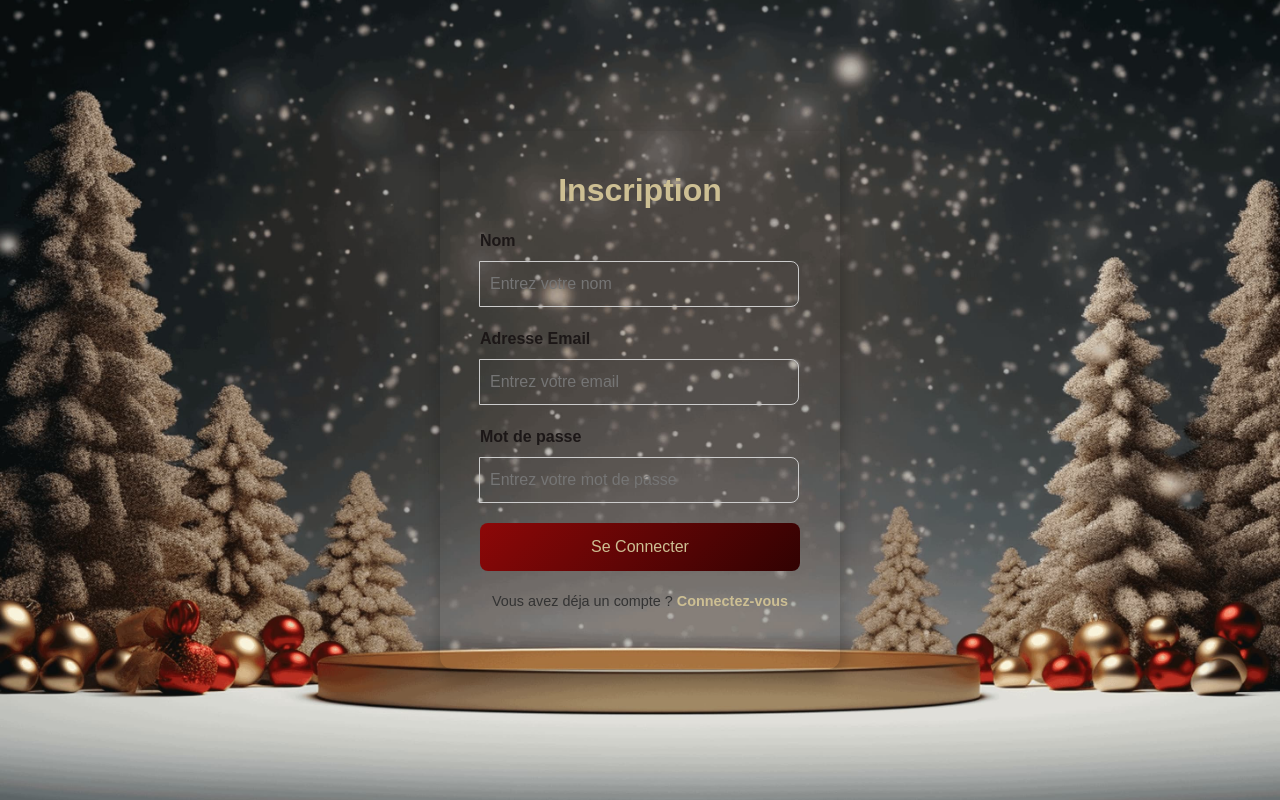
After one commit to rabaaSourour/OsezNo-l, a PHP site: template src/View/register.php in a window 1280 px wide. The commit adds this page. Run offline with PHP 8.4, Linux system fonts and the light colour scheme; the template is opened without the code that fills it, so the values that code supplies are empty.

Commit message:
Add home, signin and register pages

```diff
--- /dev/null
+++ b/public/styles/login.css
@@ -0,0 +1,103 @@
+
+body {
+    margin: 0;
+    padding: 0;
+    font-family: 'Poppins', sans-serif;
+    display: flex;
+    justify-content: center;
+    align-items: center;
+    height: 100vh;
+    background: url('/public/assets/images/background.jpg') no-repeat center center fixed;
+    background-size: cover;
+    color: #333;
+}
+
+.login-container {
+    background: transparent;
+    border-radius: 12px;
+    box-shadow: 0px 10px 20px rgba(0, 0, 0, 0.3);
+    padding: 40px;
+    width: 100%;
+    max-width: 400px;
+    text-align: center;
+    animation: fadeIn 1s ease-in-out;
+}
+
+@keyframes fadeIn {
+    from {
+        opacity: 0;
+        transform: translateY(-20px);
+    }
+    to {
+        opacity: 1;
+        transform: translateY(0);
+    }
+}
+
+.form-title {
+    font-size: 2rem;
+    margin-bottom: 20px;
+    color: #cdbf93;
+    font-weight: 600;
+}
+
+.input-group {
+    text-align: left;
+    margin-bottom: 20px;
+    color: rgb(126, 127, 108);
+}
+
+.input-group label {
+    display: block;
+    font-weight: 600;
+    margin-bottom: 8px;
+    color: #1c1717;
+}
+
+.input-group input {
+    width: 100%;
+    padding: 10px;
+    border: 1px solid #ccc;
+    border-radius: 8px;
+    font-size: 1rem;
+    outline: none;
+    transition: border-color 0.3s ease;
+    background-color: transparent;
+}
+
+.input-group input:focus {
+    border-color: #cdbf93;
+    box-shadow: 0px 0px 5px rgba(193, 195, 171, 0.7);
+}
+
+.btn {
+    width: 100%;
+    background: linear-gradient(135deg, #8d0808, #310202);
+    border: none;
+    color: #cdbf93;
+    padding: 12px;
+    border-radius: 8px;
+    font-size: 1rem;
+    cursor: pointer;
+    transition: background 0.3s ease;
+}
+
+.btn:hover {
+    background: linear-gradient(135deg, #2e0307, #6a0505);
+}
+
+/* Texte pour redirection */
+.redirect-text {
+    margin-top: 20px;
+    font-size: 0.9rem;
+}
+
+.redirect-text a {
+    color: #cdbf93;
+    text-decoration: none;
+    font-weight: 600;
+}
+
+.redirect-text a:hover {
+    text-decoration: underline;
+}
--- a/src/View/home.php
+++ b/src/View/home.php
@@ -5,7 +5,7 @@
     <meta name="viewport" content="width=device-width, initial-scale=1.0">
     <title>Calendrier de l'Avent</title>
     <link href="https://cdn.jsdelivr.net/npm/bootstrap@5.3.0/dist/css/bootstrap.min.css" rel="stylesheet">
-    <link rel="stylesheet" href="/public/styles/styles.css">
+    <link rel="stylesheet" href="/public/styles/home.css">
 </head>
 <body>
     <div class="bg-container">
--- /dev/null
+++ b/src/View/register.php
@@ -0,0 +1,33 @@
+<!DOCTYPE html>
+<html lang="fr">
+<head>
+    <meta charset="UTF-8">
+    <meta name="viewport" content="width=device-width, initial-scale=1.0">
+    <title>Inscription</title>
+    <link rel="stylesheet" href="https://maxcdn.bootstrapcdn.com/bootstrap/5.3.0/css/bootstrap.min.css">
+    <link rel="stylesheet" href="/public/styles/login.css">
+</head>
+<body>
+<div class="login-container">
+        <div class="form-wrapper">
+            <h1 class="form-title">Inscription</h1>
+            <form action="#" method="POST">
+                <div class="input-group">
+                    <label for="name">Nom</label>
+                    <input type="name" id="name" name="name" placeholder="Entrez votre nom" required>
+                </div>
+                <div class="input-group">
+                    <label for="email">Adresse Email</label>
+                    <input type="email" id="email" name="email" placeholder="Entrez votre email" required>
+                </div>
+                <div class="input-group">
+                    <label for="password">Mot de passe</label>
+                    <input type="password" id="password" name="password" placeholder="Entrez votre mot de passe" required>
+                </div>
+                <button type="submit" class="btn">Se Connecter</button>
+                <p class="redirect-text">Vous avez déja un compte ? <a href="signin.php">Connectez-vous</a></p>
+            </form>
+        </div>
+    </div>
+</body>
+</html>
```
Also changed, not shown: src/View/signin.php (added, +31 -0 lines), public/assets/images/background.jpg (added), public/styles/home.css (renamed from public/styles/styles.css).
